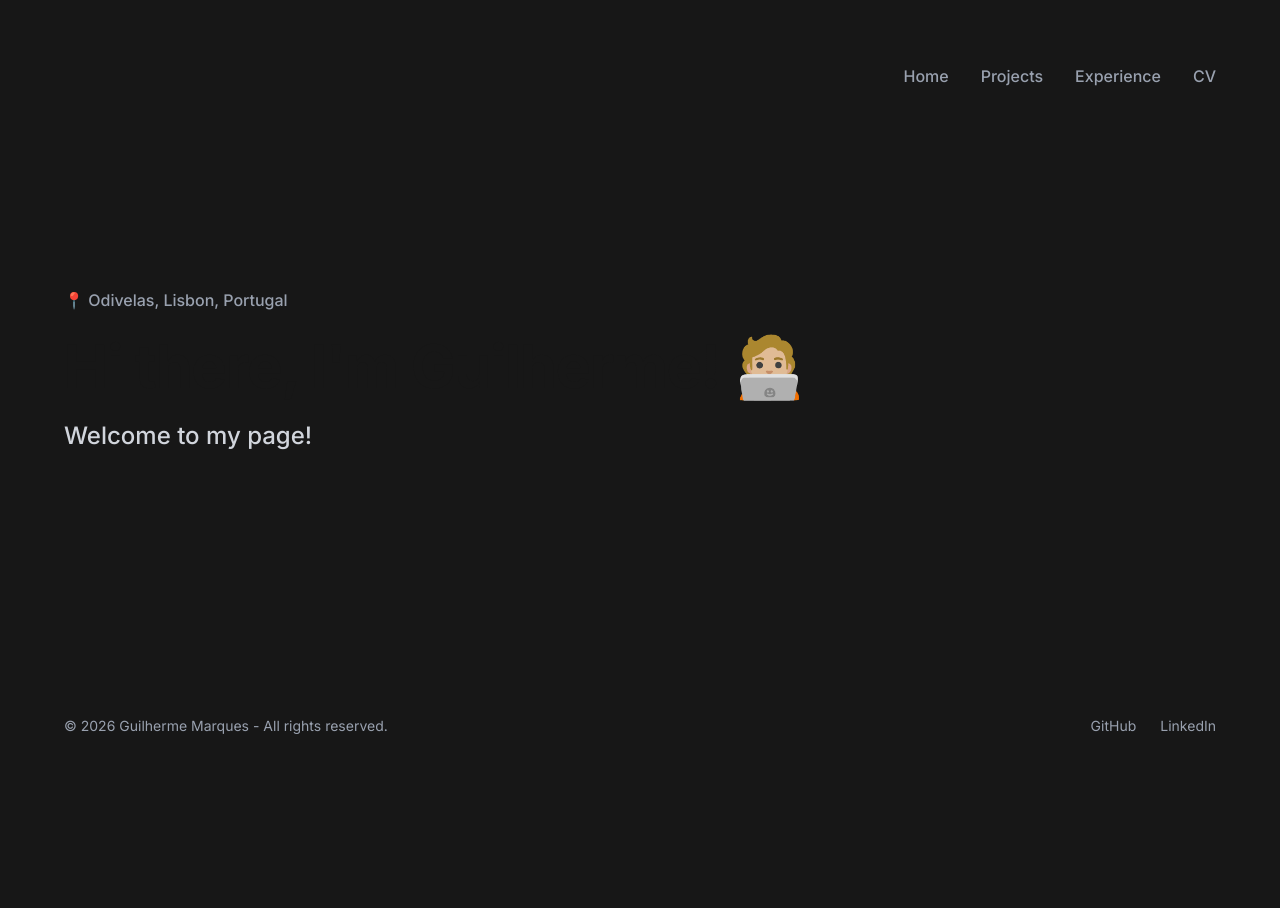
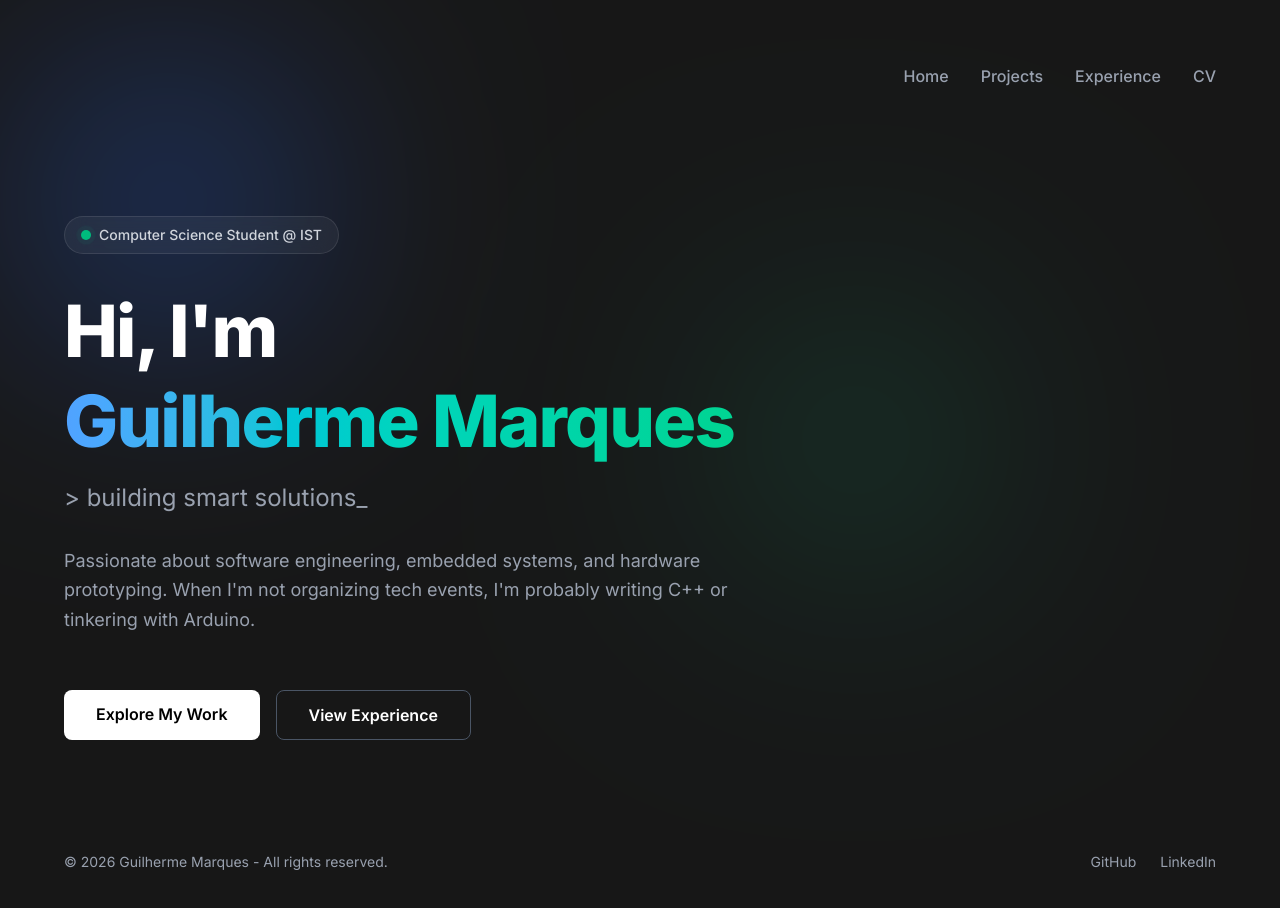
Before and after one commit to marques-jpg/marques-portfolio, a Next.js app: page / in a window 1280 px wide. Shown: the top 908 px of the page. Before the commit the page ends 800 px from the top, so only its background shows below. Built offline with nearby package versions, Linux system fonts and the light colour scheme.

Commit message:
teste novo layout pagina iniial

```diff
--- a/app/page.tsx
+++ b/app/page.tsx
@@ -1,15 +1,61 @@
+import Link from 'next/link';
+
 export default function Home() {
   return (
-    <div className="space-y-6">
-      <p className="text-gray-400 flex items-center gap-2 font-medium">
-        📍 Odivelas, Lisbon, Portugal
-      </p>
-      <h1 className="text-5xl md:text-6xl font-bold tracking-tight">
-        Hi there, I'm Guilherme! 🧑🏼‍💻
-      </h1>
-      <p className="text-2xl text-gray-300 font-medium">
-        Welcome to my page!
-      </p>
+    <div className="relative w-full mx-auto">
+
+      {/* Efeitos de luz no fundo (Glowing Orbs) */}
+      <div className="absolute -top-20 -left-10 w-72 h-72 bg-blue-600 rounded-full mix-blend-screen filter blur-[120px] opacity-20 animate-pulse"></div>
+      <div className="absolute top-40 -right-10 w-72 h-72 bg-emerald-600 rounded-full mix-blend-screen filter blur-[120px] opacity-20"></div>
+
+      <div className="relative z-10 space-y-8 mt-10 md:mt-20">
+
+        {/* Badge de Status */}
+        <div className="inline-flex items-center gap-2 px-4 py-2 rounded-full bg-white/5 border border-white/10 text-sm font-medium text-gray-300 backdrop-blur-md w-max">
+          <span className="relative flex h-2.5 w-2.5">
+            <span className="animate-ping absolute inline-flex h-full w-full rounded-full bg-emerald-400 opacity-75"></span>
+            <span className="relative inline-flex rounded-full h-2.5 w-2.5 bg-emerald-500"></span>
+          </span>
+          Computer Science Student @ IST
+        </div>
+
+        {/* Título Principal com Gradiente */}
+        <div className="space-y-4">
+          <h1 className="text-5xl md:text-7xl font-extrabold tracking-tight text-white leading-tight">
+            Hi, I'm <br className="hidden md:block" />
+            <span className="text-transparent bg-clip-text bg-gradient-to-r from-blue-400 via-teal-400 to-emerald-400">
+              Guilherme Marques
+            </span>
+          </h1>
+          {/* Subtítulo estilo terminal */}
+          <p className="text-xl md:text-2xl font-mono text-gray-400">
+            {">"} building smart solutions_
+          </p>
+        </div>
+
+        {/* Descrição */}
+        <p className="text-lg text-gray-400 leading-relaxed max-w-2xl">
+          Passionate about software engineering, embedded systems, and hardware prototyping.
+          When I'm not organizing tech events, I'm probably writing C++ or tinkering with Arduino.
+        </p>
+
+        {/* Botões de Navegação Rápidos */}
+        <div className="flex flex-col sm:flex-row gap-4 pt-6">
+          <Link
+            href="/projects"
+            className="px-8 py-3 rounded-lg bg-white text-black font-semibold text-center hover:bg-gray-200 hover:scale-105 transition-all duration-200"
+          >
+            Explore My Work
+          </Link>
+          <Link
+            href="/experience"
+            className="px-8 py-3 rounded-lg bg-transparent border border-gray-600 text-white font-semibold text-center hover:border-gray-400 hover:bg-white/5 transition-all duration-200"
+          >
+            View Experience
+          </Link>
+        </div>
+
+      </div>
     </div>
   );
 }
```
